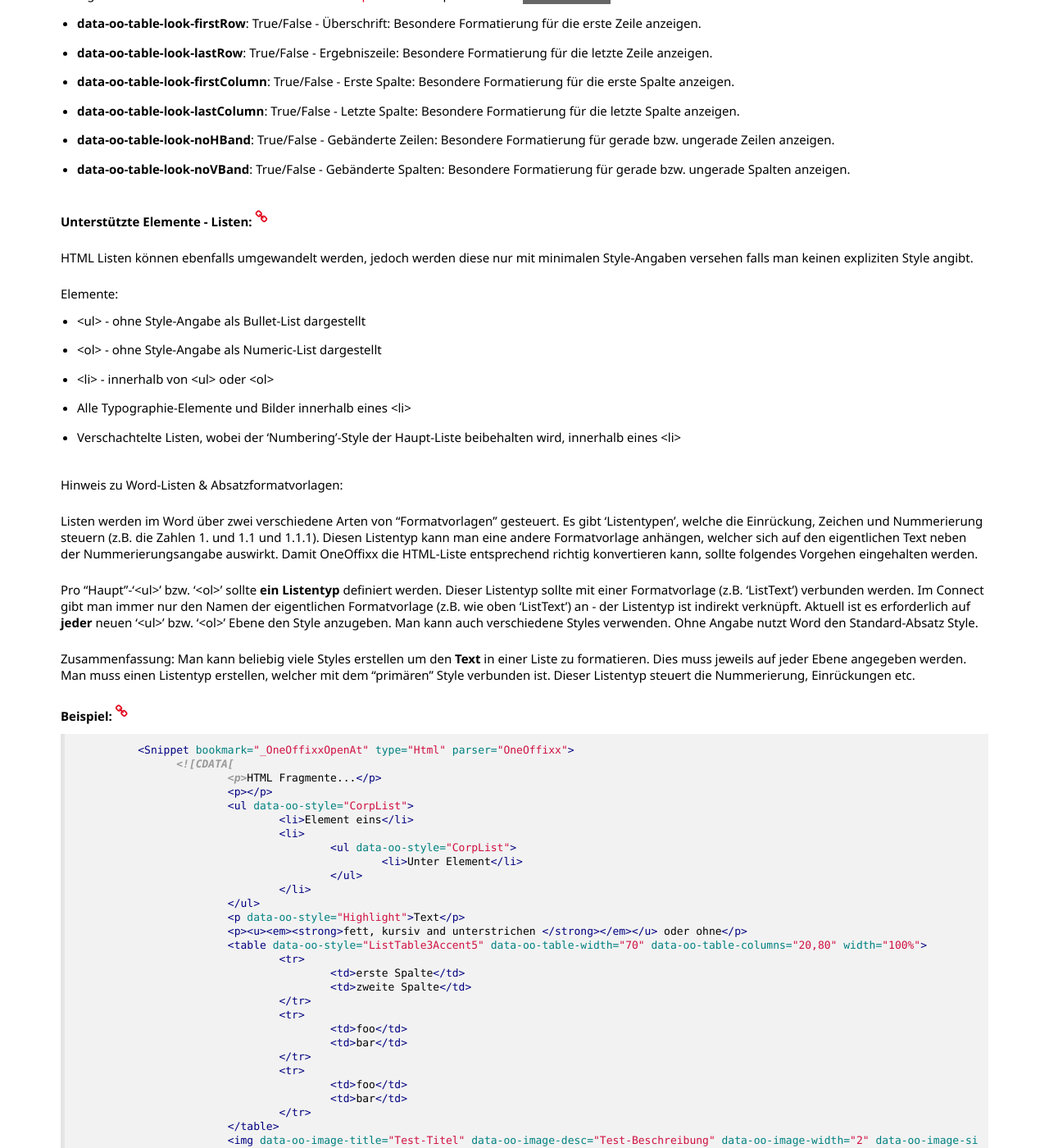
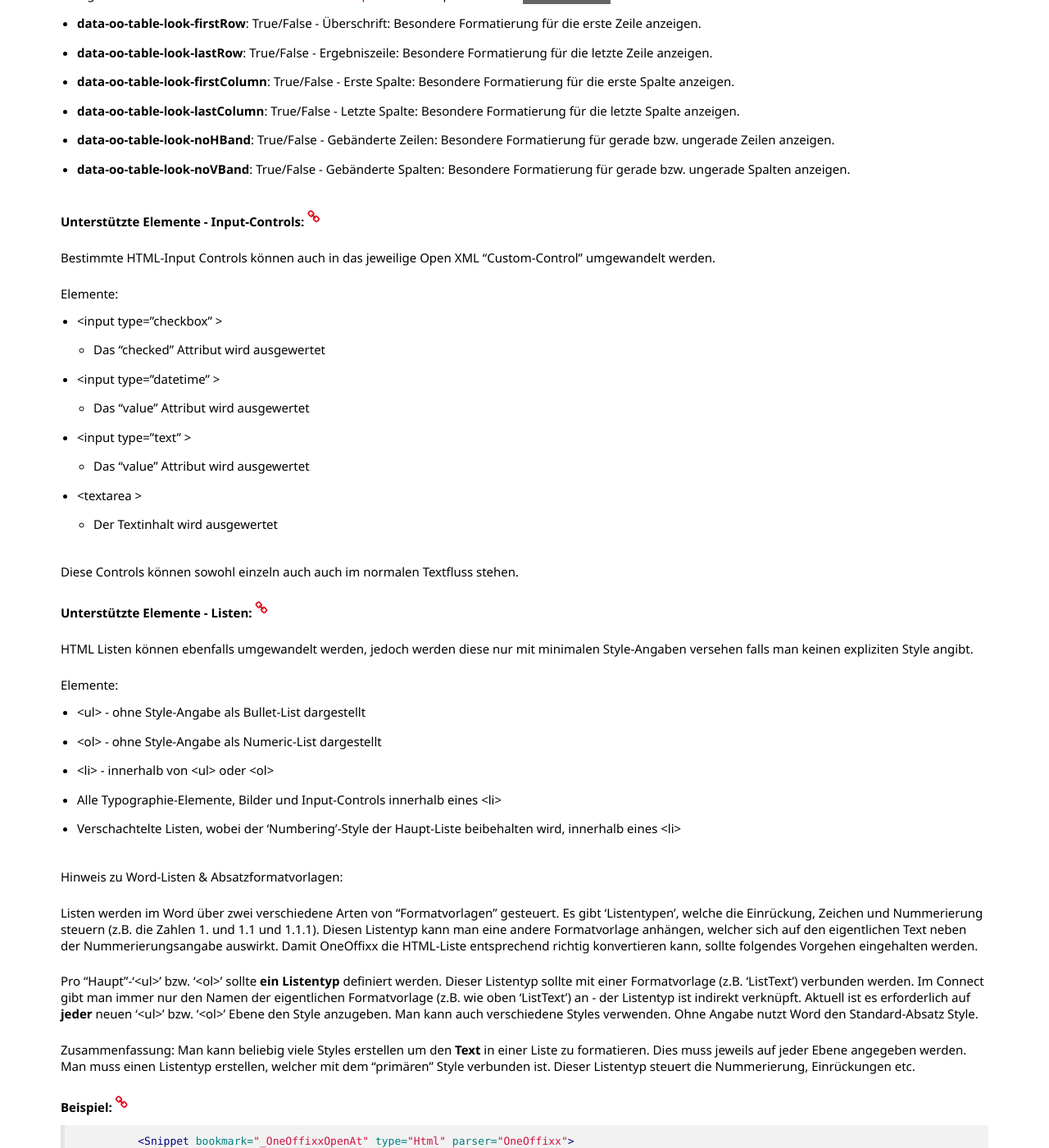
Before and after one commit to primesoft-group/oneoffixx-docs, a Jekyll site: the page built from _pages/connect/de/connect-functions-snippets.md, in a window 1280 px wide and 1400 px high, scrolled down 8246 px. Shown: the whole window at 82% size. Built offline with Jekyll 4.4.1, drawn with Linux system fonts in a browser that asks for light colours; nearby versions of some CDN libraries; some web fonts are replaced; some of the changed text lies outside the part shown.

Commit message:
input controls

```diff
--- a/_pages/connect/de/connect-functions-snippets.md
+++ b/_pages/connect/de/connect-functions-snippets.md
@@ -304,7 +304,7 @@ Elemente:
 * \<tr\> - innerhalb von \<thead\>, \<tbody\> oder \<tfoot\>
 * \<td\> - innerhalb von \<tr\>
 * \<th\> - innerhalb von \<tr\>
-* Alle Typographie-Elemente und Bilder innerhalb eines \<td\>
+* Alle Typographie-Elemente, Bilder und Input-Controls innerhalb eines \<td\>
 * Listen innerhalb eines \<td\>
 * Tabellen innerhalb eines \<td\>
 
@@ -325,6 +325,22 @@ OneOffixx-Attribute:
 * __data-oo-table-look-noHBand__: True/False - Gebänderte Zeilen: Besondere Formatierung für gerade bzw. ungerade Zeilen anzeigen.
 * __data-oo-table-look-noVBand__: True/False - Gebänderte Spalten: Besondere Formatierung für gerade bzw. ungerade Spalten anzeigen.
 
+__Unterstützte Elemente - Input-Controls: {% include anchor.html name="external-html-parser-controls" %}__
+
+Bestimmte HTML-Input Controls können auch in das jeweilige Open XML "Custom-Control" umgewandelt werden.
+
+Elemente:
+
+* \<input type="checkbox" \>
+	* Das "checked" Attribut wird ausgewertet
+* \<input type="datetime" \>
+	* Das "value" Attribut wird ausgewertet
+* \<input type="text" \>
+	* Das "value" Attribut wird ausgewertet
+* \<textarea \>
+	* Der Textinhalt wird ausgewertet
+
+Diese Controls können sowohl einzeln auch auch im normalen Textfluss stehen.
 
 __Unterstützte Elemente - Listen: {% include anchor.html name="external-html-parser-lists" %}__
 
@@ -335,7 +351,7 @@ Elemente:
 * \<ul\> - ohne Style-Angabe als Bullet-List dargestellt
 * \<ol\> - ohne Style-Angabe als Numeric-List dargestellt
 * \<li\> - innerhalb von \<ul\> oder \<ol\>
-* Alle Typographie-Elemente und Bilder innerhalb eines \<li\>
+* Alle Typographie-Elemente, Bilder und Input-Controls innerhalb eines \<li\>
 * Verschachtelte Listen, wobei der 'Numbering'-Style der Haupt-Liste beibehalten wird, innerhalb eines \<li\>
 
 Hinweis zu Word-Listen & Absatzformatvorlagen:
```
